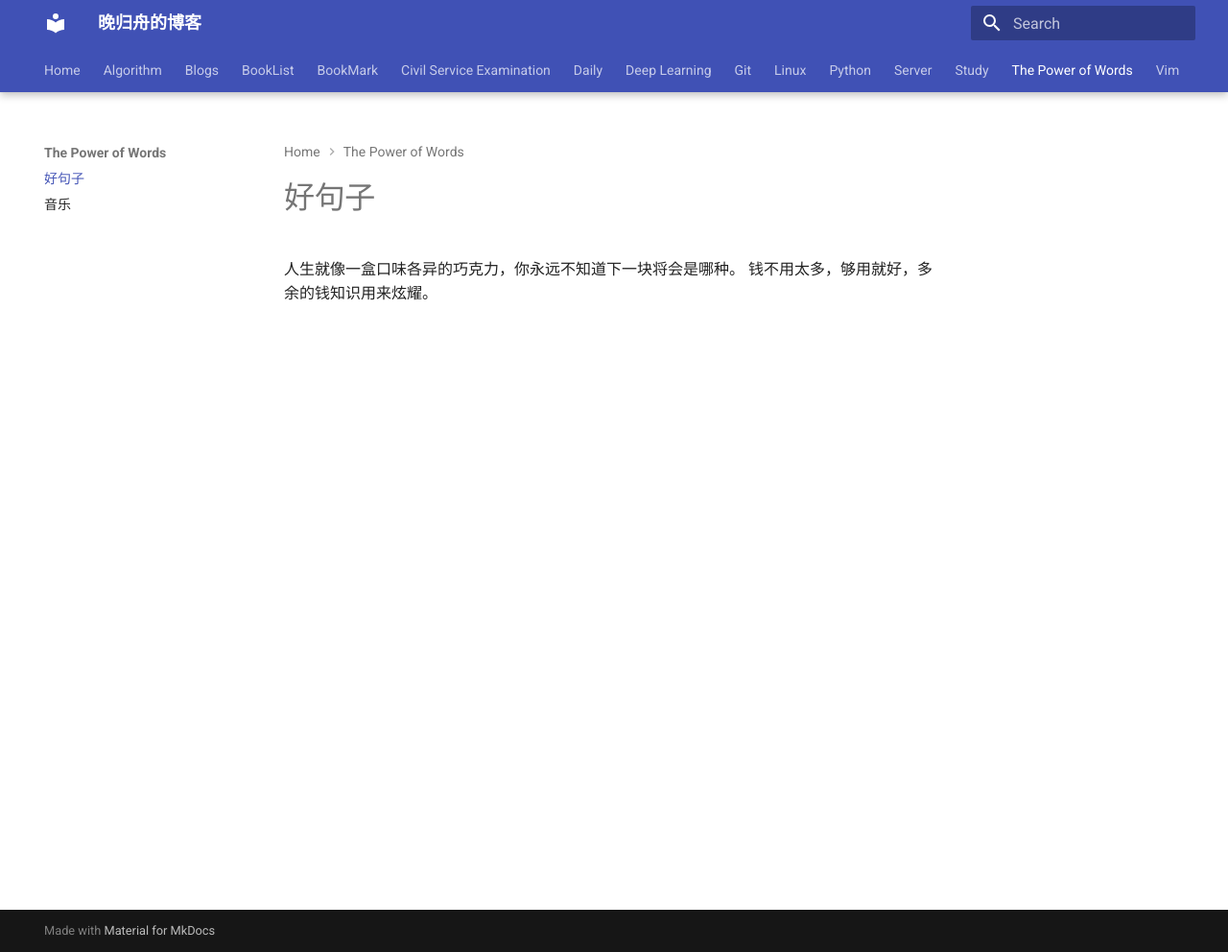
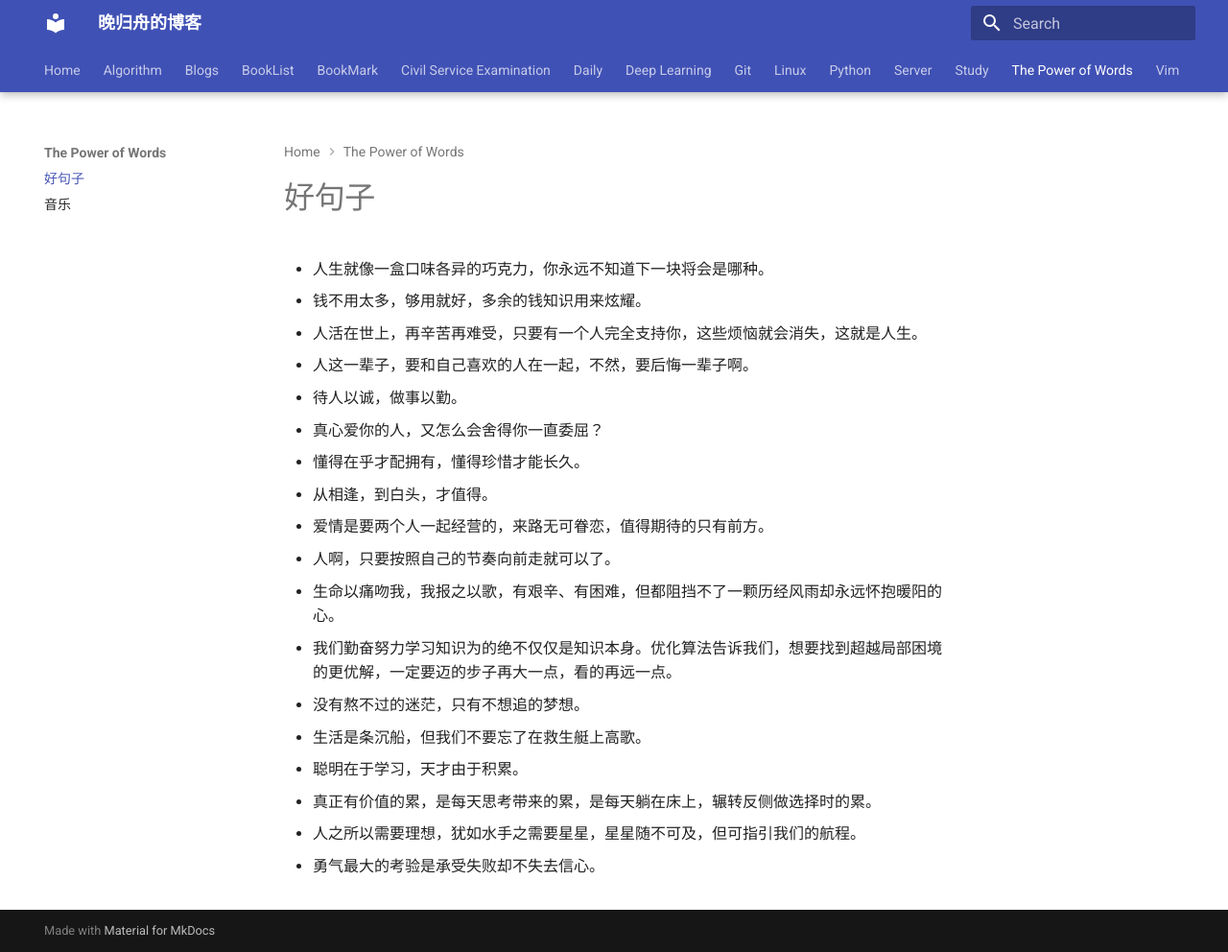
Before and after one commit to WGZ-W/wgz-w.github.io, an MkDocs documentation site: the page built from docs/The-Power-of-Words/Good-sentence.md, in a window 1280 px wide and 992 px high. Shown: the whole window at 96% size. Built offline with MkDocs 1.6.1 and Material for MkDocs 9.7.7, drawn with Linux system fonts in a browser that asks for light colours.

Commit message:
add some good sentence and write a life schedule

```diff
--- a/docs/The-Power-of-Words/Good-sentence.md
+++ b/docs/The-Power-of-Words/Good-sentence.md
@@ -2,5 +2,37 @@
 
 # 好句子
 
-人生就像一盒口味各异的巧克力，你永远不知道下一块将会是哪种。
-钱不用太多，够用就好，多余的钱知识用来炫耀。
+- 人生就像一盒口味各异的巧克力，你永远不知道下一块将会是哪种。
+- 钱不用太多，够用就好，多余的钱知识用来炫耀。
+
+- 人活在世上，再辛苦再难受，只要有一个人完全支持你，这些烦恼就会消失，这就是人生。
+
+- 人这一辈子，要和自己喜欢的人在一起，不然，要后悔一辈子啊。
+
+- 待人以诚，做事以勤。
+
+- 真心爱你的人，又怎么会舍得你一直委屈？
+
+- 懂得在乎才配拥有，懂得珍惜才能长久。
+
+- 从相逢，到白头，才值得。
+
+- 爱情是要两个人一起经营的，来路无可眷恋，值得期待的只有前方。
+
+- 人啊，只要按照自己的节奏向前走就可以了。
+
+- 生命以痛吻我，我报之以歌，有艰辛、有困难，但都阻挡不了一颗历经风雨却永远怀抱暖阳的心。
+
+- 我们勤奋努力学习知识为的绝不仅仅是知识本身。优化算法告诉我们，想要找到超越局部困境的更优解，一定要迈的步子再大一点，看的再远一点。
+
+- 没有熬不过的迷茫，只有不想追的梦想。
+
+- 生活是条沉船，但我们不要忘了在救生艇上高歌。
+
+- 聪明在于学习，天才由于积累。
+
+- 真正有价值的累，是每天思考带来的累，是每天躺在床上，辗转反侧做选择时的累。
+
+- 人之所以需要理想，犹如水手之需要星星，星星随不可及，但可指引我们的航程。
+
+- 勇气最大的考验是承受失败却不失去信心。
```
Also changed, not shown: docs/Daily/2026/April/4-29.md (added, +15 -0 lines), docs/index.md (+13 -0 lines).
